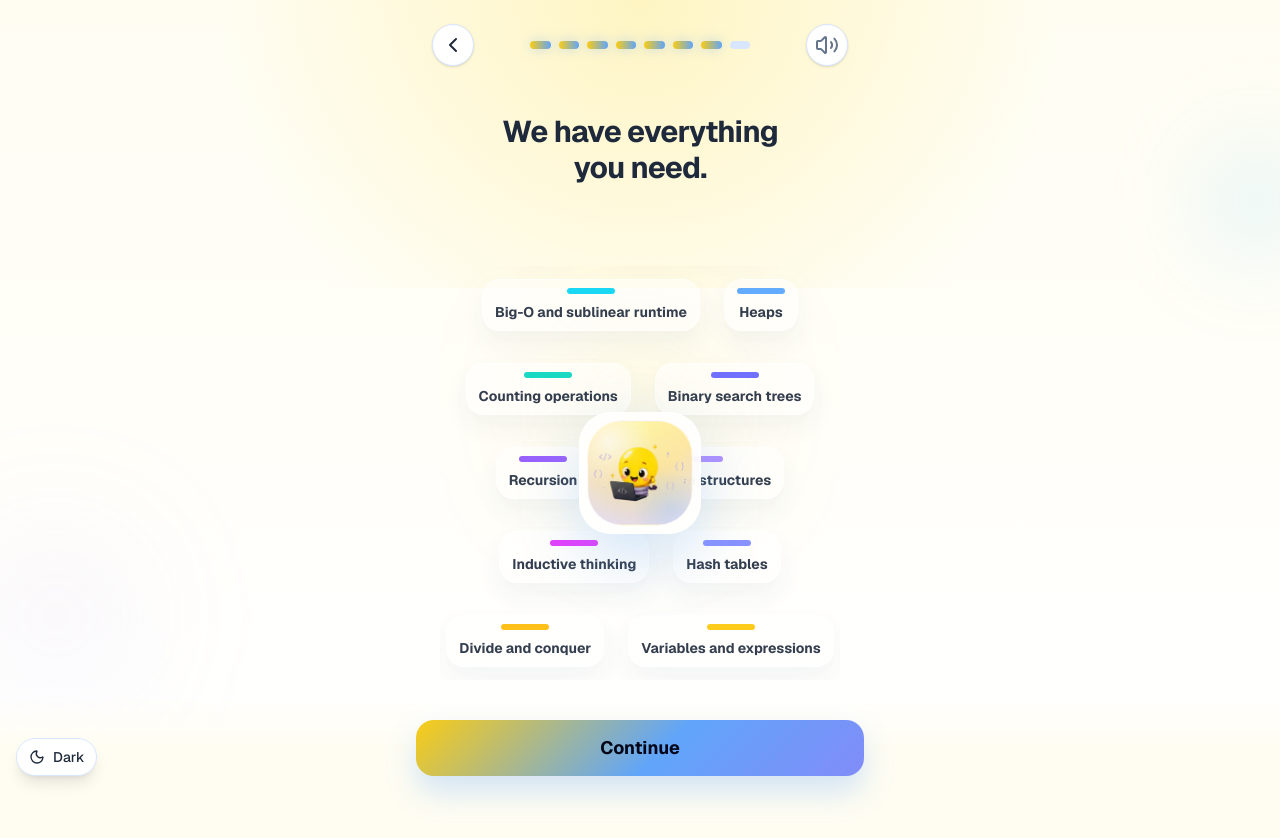
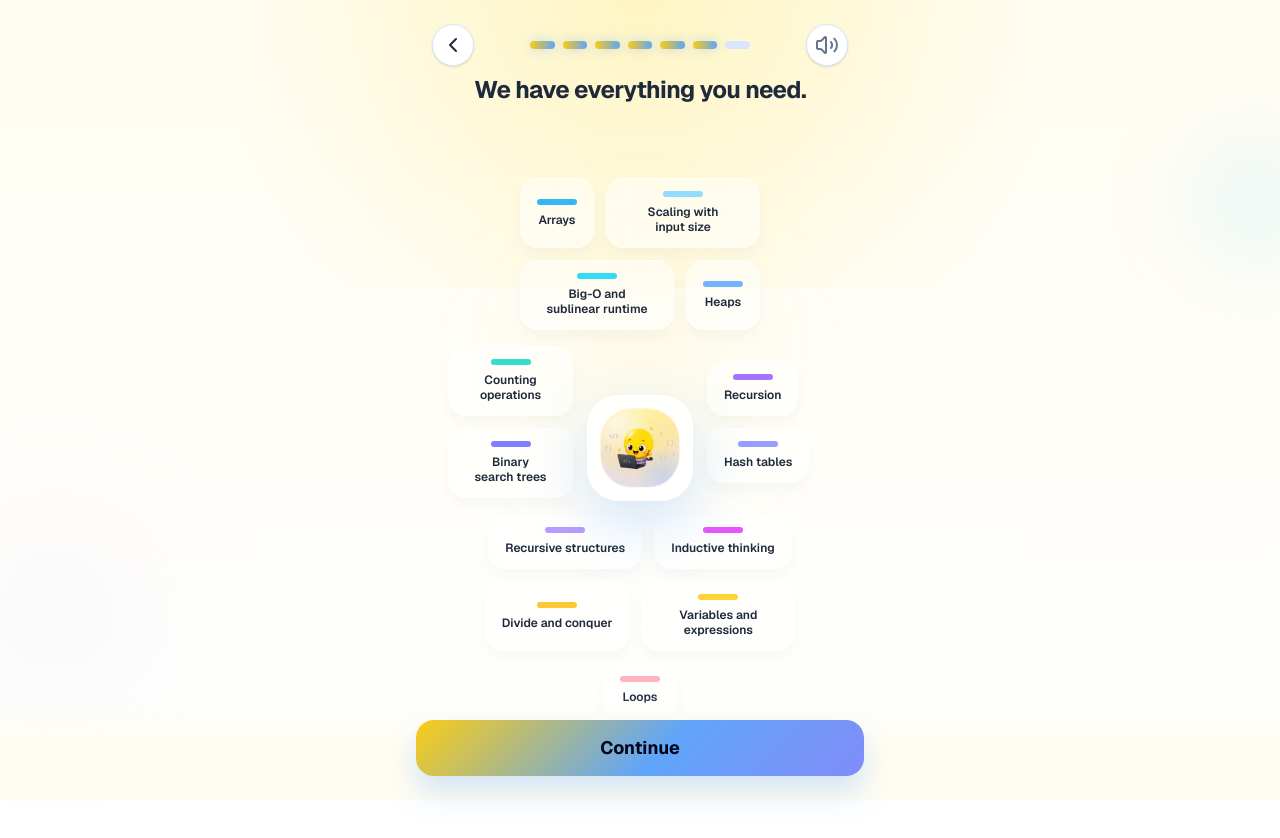
Before and after one commit to Skills-Yard/lingo-website-client, a Next.js app: page /topics in a window 1280 px wide. Before the commit the page ends 800 px from the top, so only its background shows below. Built offline with nearby package versions, Linux system fonts and the light colour scheme.

Commit message:
feat(onboarding): update steps and refine UI components for improved user experience

```diff
--- a/src/app/goal/page.tsx
+++ b/src/app/goal/page.tsx
@@ -24,7 +24,7 @@ export default function GoalPage({ onNext, onBack }: GoalPageProps) {
 
   return (
     <OnboardingLayout
-      step={6}
+      step={5}
       title="What's your daily learning goal?"
       onContinue={() => {
         if (onNext) {
@@ -37,7 +37,7 @@ export default function GoalPage({ onNext, onBack }: GoalPageProps) {
       onBack={onBack}
       isContinueDisabled={!selected}
     >
-      <div className="grid grid-cols-2 gap-4 mt-4">
+      <div className="grid grid-cols-2 gap-4 mt-2">
         {goals.map((goal) => (
           <SelectionCard
             key={goal.id}
@@ -45,7 +45,7 @@ export default function GoalPage({ onNext, onBack }: GoalPageProps) {
             icon={<Timer className={`${goal.color} w-16 h-16`} strokeWidth={1.5} />}
             selected={selected === goal.id}
             onClick={() => setSelected(goal.id)}
-            className={`h-56 ${goal.bg || ""}`}
+            className={` ${goal.bg || ""}`}
           />
         ))}
       </div>
--- a/src/app/layout.tsx
+++ b/src/app/layout.tsx
@@ -29,11 +29,8 @@ export default function RootLayout({
       className={`${geistSans.variable} ${geistMono.variable} h-full antialiased`}
     >
       <body className="min-h-full flex flex-col bg-[color:var(--background)] text-[color:var(--foreground)]">
-        <ThemeToggle />
+        {/* <ThemeToggle /> */}
         {children}
-        <span className="sm:hidden" >
-
-        </span>
       </body>
     </html>
   );
--- a/src/app/level/page.tsx
+++ b/src/app/level/page.tsx
@@ -16,7 +16,7 @@ const LEVELS = [
     id: "novice",
     code: <span><span className="text-pink-500">if</span> b <span className="text-pink-500">&gt;</span> a:<br/>&nbsp;&nbsp;print b</span>,
     level: "Novice",
-    description: "I&apos;ve seen, but not touched code before.",
+    description: "I've seen, but not touched code before.",
   },
   {
     id: "intermediate",
@@ -28,7 +28,7 @@ const LEVELS = [
     id: "advanced",
     code: <span><span className="text-pink-500">def</span> <span className="text-blue-500">circle</span>(size):</span>,
     level: "Advanced",
-    description: "I&apos;ve written longer programs.",
+    description: "I've written longer programs.",
   },
 ];
 
@@ -43,7 +43,7 @@ export default function LevelPage({ onNext, onBack }: LevelPageProps) {
 
   return (
     <OnboardingLayout
-      step={4}
+      step={3}
       title="What level of programming are you currently at?"
       onContinue={() => {
         if (onNext) {
@@ -56,7 +56,7 @@ export default function LevelPage({ onNext, onBack }: LevelPageProps) {
       onBack={onBack}
       isContinueDisabled={!selected}
     >
-      <div className="grid grid-cols-2 gap-4 mt-4">
+      <div className="grid grid-cols-2 gap-4 mt-2">
         {LEVELS.map((item) => (
           <LevelCard
             key={item.id}
--- a/src/app/limitless/page.tsx
+++ b/src/app/limitless/page.tsx
@@ -14,7 +14,7 @@ export default function LimitlessPage({ onNext, onBack }: LimitlessPageProps) {
 
   return (
     <OnboardingLayout
-      step={8}
+      step={7}
       showLogo={false}
       title="There's no limit to how far you can go."
       onContinue={() => {
--- a/src/app/schedule/page.tsx
+++ b/src/app/schedule/page.tsx
@@ -17,7 +17,7 @@ export default function SchedulePage({ onNext, onBack }: SchedulePageProps) {
 
   return (
     <OnboardingLayout
-      step={5}
+      step={4}
       title="How will learning fit into your day?"
       onContinue={() => {
         if (onNext) {
@@ -36,28 +36,28 @@ export default function SchedulePage({ onNext, onBack }: SchedulePageProps) {
           icon={<Sunrise className="text-orange-400 w-16 h-16" />}
           selected={selected === "morning"}
           onClick={() => setSelected("morning")}
-          className="h-56"
+          className=""
         />
         <SelectionCard
           title="Afternoon break"
           icon={<Sun className="text-yellow-500 w-16 h-16" />}
           selected={selected === "afternoon"}
           onClick={() => setSelected("afternoon")}
-          className="h-56 bg-gradient-to-br from-purple-50 to-white dark:from-purple-950/20 dark:to-transparent"
+          className=" bg-gradient-to-br from-purple-50 to-white dark:from-purple-950/20 dark:to-transparent"
         />
         <SelectionCard
           title="Nightly ritual"
           icon={<MoonStar className="text-indigo-400 w-16 h-16" />}
           selected={selected === "night"}
           onClick={() => setSelected("night")}
-          className="h-56"
+          className=""
         />
         <SelectionCard
           title="Another time"
           icon={<SunDim className="text-pink-400 w-16 h-16" />}
           selected={selected === "other"}
           onClick={() => setSelected("other")}
-          className="h-56"
+          className=""
         />
       </div>
     </OnboardingLayout>
--- a/src/app/topics/page.tsx
+++ b/src/app/topics/page.tsx
@@ -4,11 +4,13 @@ import { useRouter } from "next/navigation";
 import { OnboardingLayout } from "@/components/layout/onboarding-layout";
 import { LumiLogo } from "@/components/icons/koji-logo";
 
-// ✅ MOVED OUTSIDE: This prevents React from redefining the component on every render
+// ✅ MOVED OUTSIDE & REFINED: Added slight hover lift, balanced text wrapping, and refined shadows.
 const Topic = ({ text, colorClass }: { text: string; colorClass: string }) => (
-  <div className="m-1 flex flex-col items-center justify-center rounded-2xl border border-white/60 bg-white/55 px-3 py-2 text-center text-xs font-bold shadow-[0_12px_24px_rgba(148,163,184,0.12)] backdrop-blur-sm md:text-sm dark:border-white/10 dark:bg-white/5">
-    <div className={`mb-2 h-1.5 w-12 rounded-full ${colorClass}`} />
-    <span>{text}</span>
+  <div className="group flex cursor-default flex-col items-center justify-center rounded-2xl border border-white/60 bg-white/50 px-3 py-2.5 text-center text-[11px] font-semibold text-[color:var(--foreground)] shadow-[0_8px_16px_rgba(0,0,0,0.03)] backdrop-blur-md transition-all duration-300 hover:-translate-y-1 hover:shadow-[0_12px_24px_rgba(0,0,0,0.08)] sm:px-4 sm:py-3 sm:text-xs dark:border-white/10 dark:bg-white/5">
+    <div className={`mb-2 h-1.5 w-8 rounded-full ${colorClass} opacity-80 transition-opacity group-hover:opacity-100 sm:w-10`} />
+    <span className="max-w-[100px] text-balance leading-tight sm:max-w-[120px]">
+      {text}
+    </span>
   </div>
 );
 
@@ -22,7 +24,7 @@ export default function TopicsPage({ onNext, onBack }: TopicsPageProps) {
 
   return (
     <OnboardingLayout
-      step={7}
+      step={6}
       showLogo={false}
       title="We have everything you need."
       onContinue={() => {
@@ -30,33 +32,57 @@ export default function TopicsPage({ onNext, onBack }: TopicsPageProps) {
           onNext();
           return;
         }
-
         router.push("/limitless");
       }}
       onBack={onBack}
     >
-      <div className="relative mt-12 flex min-h-[400px] flex-1 items-center justify-center overflow-hidden">
-        <div className="absolute inset-x-10 top-12 h-48 rounded-full bg-[radial-gradient(circle,_rgba(250,204,21,0.18),_transparent_70%)] blur-3xl" />
-        <div className="absolute inset-0 flex flex-wrap content-center items-center justify-center gap-x-4 gap-y-6 opacity-90">
+      <div className="relative mx-auto mt-8 flex min-h-[400px] w-full max-w-2xl flex-col items-center justify-center gap-3 px-2 md:mt-12 md:gap-4">
+
+        {/* Background Glow */}
+        <div className="pointer-events-none absolute inset-x-10 top-12 h-64 rounded-full bg-[radial-gradient(circle,_rgba(250,204,21,0.15),_transparent_60%)] blur-3xl" />
+
+        {/* Mascot - Positioned Absolutely in the Center of the Wrapper */}
+        <div className="pointer-events-none absolute left-1/2 top-1/2 z-20 flex -translate-x-1/2 -translate-y-1/2 items-center justify-center">
+          <div className="pointer-events-auto rounded-[2rem] border border-white/70 bg-[color:var(--surface)]/90 p-3 shadow-[0_22px_60px_rgba(96,165,250,0.28)] backdrop-blur-md dark:border-white/10">
+            <LumiLogo variant="coding" className="h-16 w-16 shadow-none md:h-20 md:w-20" priority />
+          </div>
+        </div>
+
+        {/* Row 1: Top Topics */}
+        <div className="relative z-10 flex flex-wrap justify-center gap-2 md:gap-3">
           <Topic text="Arrays" colorClass="bg-sky-500" />
           <Topic text="Scaling with input size" colorClass="bg-sky-300" />
           <Topic text="Big-O and sublinear runtime" colorClass="bg-cyan-400" />
           <Topic text="Heaps" colorClass="bg-blue-400" />
-          <Topic text="Counting operations" colorClass="bg-teal-400" />
-          <Topic text="Binary search trees" colorClass="bg-indigo-500" />
-          <Topic text="Recursion" colorClass="bg-violet-500" />
+        </div>
+
+        {/* Row 2: Middle Topics (Split to leave space for Mascot) */}
+        <div className="relative z-10 flex w-full flex-wrap items-center justify-center gap-2 md:gap-3">
+          {/* Left Side */}
+          <div className="flex flex-1 flex-wrap justify-end gap-2 md:gap-3">
+            <Topic text="Counting operations" colorClass="bg-teal-400" />
+            <Topic text="Binary search trees" colorClass="bg-indigo-500" />
+          </div>
+
+          {/* Invisible Spacer - Exact width of Mascot to prevent overlap */}
+          <div className="w-[88px] shrink-0 md:w-[110px]" aria-hidden="true" />
+
+          {/* Right Side */}
+          <div className="flex flex-1 flex-wrap justify-start gap-2 md:gap-3">
+            <Topic text="Recursion" colorClass="bg-violet-500" />
+            <Topic text="Hash tables" colorClass="bg-indigo-400" />
+          </div>
+        </div>
+
+        {/* Row 3: Bottom Topics */}
+        <div className="relative z-10 flex flex-wrap justify-center gap-2 md:gap-3">
           <Topic text="Recursive structures" colorClass="bg-violet-400" />
           <Topic text="Inductive thinking" colorClass="bg-fuchsia-500" />
-          <Topic text="Hash tables" colorClass="bg-indigo-400" />
           <Topic text="Divide and conquer" colorClass="bg-amber-400" />
           <Topic text="Variables and expressions" colorClass="bg-yellow-400" />
           <Topic text="Loops" colorClass="bg-rose-300" />
         </div>
 
-        {/* Center Mascot */}
-        <div className="z-10 rounded-[2rem] border border-white/70 bg-[color:var(--surface)]/85 p-3 shadow-[0_22px_60px_rgba(96,165,250,0.28)] backdrop-blur-md">
-          <LumiLogo variant="coding" className="h-24 w-24 scale-110 shadow-none" priority />
-        </div>
       </div>
     </OnboardingLayout>
   );
--- a/src/components/home/combined-home.tsx
+++ b/src/components/home/combined-home.tsx
@@ -20,20 +20,17 @@ interface StepProps {
 
 function WelcomeStep({ onNext, onBack }: StepProps) {
   return (
-    <OnboardingLayout
-      title="Welcome to Lingo"
-      subtitle="Let's personalize your learning path in a few quick steps."
-      onContinue={onNext ?? (() => {})}
-      onBack={onBack}
-    >
-      <div className="mt-6 rounded-3xl border border-[var(--border)] bg-[var(--surface-strong)]/70 p-6 text-center shadow-sm">
-        <p className="text-lg font-semibold">Your next lesson is ready.</p>
-        <p className="mt-2 text-sm text-[var(--muted)]">
-          We&apos;ll help you discover the right subjects, level, goals, and
-          schedule for your pace.
-        </p>
-      </div>
-    </OnboardingLayout>
+    <div className="flex justify-center item-center">
+      <OnboardingLayout
+        title="Hi! I am Lumi"
+        subtitle="I'll help you personalize your learning path in a few quick steps."
+        onContinue={onNext ?? (() => {})}
+        onBack={onBack}
+      >
+        {/* Pass an empty fragment or custom inner content to satisfy the 'children' prop */}
+        <></>
+      </OnboardingLayout>
+    </div>
   );
 }
 
@@ -41,7 +38,6 @@ const steps = [
   { id: "welcome", component: WelcomeStep },
   { id: "motivation", component: Motivation },
   { id: "age", component: Age },
-  { id: "subject", component: Subject },
   { id: "level", component: Level },
   { id: "schedule", component: Schedule },
   { id: "goal", component: Goal },
--- a/src/components/layout/onboarding-layout.tsx
+++ b/src/components/layout/onboarding-layout.tsx
@@ -27,7 +27,7 @@ interface OnboardingLayoutProps {
 export function OnboardingLayout({
   children,
   step,
-  totalSteps = 8,
+  totalSteps = 7,
   title,
   subtitle,
   onContinue,
@@ -47,7 +47,6 @@ export function OnboardingLayout({
       onBack();
       return;
     }
-
     router.back();
   };
 
@@ -56,17 +55,17 @@ export function OnboardingLayout({
       <div className="pointer-events-none absolute inset-x-0 top-0 h-72 bg-[radial-gradient(circle_at_top,_rgba(253,224,71,0.28),_transparent_60%)]" />
       <div className="pointer-events-none absolute right-[-4rem] top-28 h-44 w-44 rounded-full bg-[radial-gradient(circle,_rgba(125,211,252,0.24),_transparent_70%)] blur-2xl" />
       <div className="pointer-events-none absolute left-[-3rem] top-[32rem] h-52 w-52 rounded-full bg-[radial-gradient(circle,_rgba(196,181,253,0.2),_transparent_72%)] blur-3xl" />
+
       <div className="relative mx-auto flex min-h-screen w-full max-w-md flex-col p-4 sm:p-6">
         {/* Top Navigation & Progress */}
-      {(resolvedStep !== undefined && resolvedStep <= 8) && (
-        <div className="flex items-center justify-between mb-8 gap-4">
+        {(resolvedStep !== undefined && resolvedStep <= 7) && (
+          <div className="flex items-center justify-between mb-2 gap-4">
             <button onClick={handleBack} className="rounded-full border border-[color:var(--border)] bg-[color:var(--surface)] p-2 -ml-2 shadow-sm transition hover:bg-[var(--surface-strong)]">
               <ChevronLeft className="w-6 h-6" />
             </button>
 
             <div className="flex-1 flex gap-2 max-w-[220px]">
               {Array.from({ length: resolvedTotalSteps }).map((_, i) => (
-
                 <div
                   key={i}
                   className={`h-2 rounded-full flex-1 ${
@@ -84,23 +83,29 @@ export function OnboardingLayout({
           </div>
         )}
 
-      {/* Header Area */}
-      <div className="flex flex-col items-center mb-8 gap-6 mt-4">
-        {showLogo && <LumiLogo variant="study" priority />}
-        <div className="text-center space-y-2">
-          <h1 className="text-3xl font-bold tracking-tight text-balance">{title}</h1>
+        {/* Header Area (Now ONLY contains the logo if visible) */}
+
+
+        {/* Main Content Area (Now Centers Your Title, Subtitle, and Step Children Vertically) */}
+        <div className="flex-1 flex flex-col justify-center items-center mb-24 gap-6">
+          {showLogo && (
+          <div className="mb-0 mt-0">
+            <LumiLogo variant="study" priority />
+          </div>
+        )}
+          <div className="text-center space-y-2 w-full">
+            <h1 className="text-2xl font-bold tracking-tight text-balance">{title}</h1>
             {subtitle && <p className="text-[var(--muted)] text-lg text-pretty">{subtitle}</p>}
           </div>
+
+          <div className="w-full flex flex-col items-center justify-center">
+            {children}
           </div>
-
-      {/* Main Content Area */}
-      <div className="flex-1 flex flex-col mb-24">
-        {children}
         </div>
 
         {/* Sticky Bottom Button */}
         {showContinueButton && (
-        <div className="fixed bottom-0 left-0 right-0 flex justify-center bg-gradient-to-t from-[var(--background)] via-[var(--background)] to-transparent p-4 sm:p-6">
+          <div className="fixed bottom-0 left-0 right-0 flex justify-center bg-gradient-to-t from-[var(--background)] via-[var(--background)] to-transparent p-4 sm:p-6 z-10">
             <div className="w-full max-w-md">
               <Button
                 className="h-14 w-full rounded-2xl border-0 bg-[linear-gradient(135deg,#facc15_0%,#60a5fa_55%,#818cf8_100%)] text-lg font-bold text-slate-950 shadow-[0_16px_30px_rgba(96,165,250,0.28)] transition hover:brightness-105 dark:text-slate-950"
--- a/src/components/ui/level-card.tsx
+++ b/src/components/ui/level-card.tsx
@@ -16,18 +16,18 @@ export function LevelCard({ codeSnippet, level, description, selected, onClick,
     <button
       onClick={onClick}
       className={cn(
-        "flex flex-col items-center justify-center p-6 rounded-2xl border-2 transition-all duration-200 bg-[var(--surface)] w-full text-center min-h-[220px]",
+        "flex flex-col items-center justify-center p-4 rounded-xl border-2 transition-all duration-200 bg-[var(--surface)] w-full text-center min-h-[120px]",
         selected
           ? "border-purple-500 bg-purple-50 dark:bg-purple-950/20"
           : "border-[var(--border)] hover:border-gray-300 dark:hover:border-gray-600",
         className
       )}
     >
-      <div className="font-mono text-sm md:text-base text-purple-600 dark:text-purple-400 mb-6 min-h-[40px] flex items-center justify-center">
+      <div className="font-mono opacity-70 text-[12px] md:text-base text-purple-600 dark:text-purple-400 mb-4 min-h-[40px] flex items-center justify-center">
         {codeSnippet}
       </div>
-      <h3 className="font-bold text-lg mb-2">{level}</h3>
-      <p className="text-[var(--muted)] text-sm leading-tight">{description}</p>
+      <h3 className="font-bold text-xl mb-2">{level}</h3>
+      <p className="text-[var(--muted)] opacity-70 text-[10px] leading-tight">{description}</p>
     </button>
   );
 }
--- a/src/components/ui/selection-card.tsx
+++ b/src/components/ui/selection-card.tsx
@@ -15,14 +15,14 @@ export function SelectionCard({ title, icon, selected, onClick, className }: Sel
     <button
       onClick={onClick}
       className={cn(
-        "flex flex-col items-center justify-center p-6 rounded-2xl border-2 transition-all duration-200 bg-[var(--surface)] w-full gap-4",
+        "flex flex-col h-42 items-center justify-center p-10 rounded-2xl border-2 transition-all duration-200 bg-[var(--surface)] w-full gap-0",
         selected
           ? "border-green-500 bg-green-50 dark:bg-green-950/20"
           : "border-[var(--border)] hover:border-gray-300 dark:hover:border-gray-600",
         className
       )}
     >
-      {icon && <div className="text-4xl mb-2">{icon}</div>}
+      {icon && <div className="text-2xl mb-2">{icon}</div>}
       <span className="font-semibold text-center text-lg">{title}</span>
     </button>
   );
--- a/src/features/courses/components/courses-page.tsx
+++ b/src/features/courses/components/courses-page.tsx
@@ -83,7 +83,7 @@ export function CoursesPage() {
   }
 
   return (
-    <main className="min-h-screen bg-[color:var(--background)] pb-32 text-[color:var(--foreground)]">
+    <main className="min-h-screen p-2 bg-[color:var(--background)] pb-32 text-[color:var(--foreground)]">
       <SubjectRail
         subjects={courseSubjects}
         activeSubjectId={activeSubjectId}
```
Also changed, not shown: 1 other file (tests, documents, lock files or other folders). Lines whose indentation alone changed are shown as unchanged.
